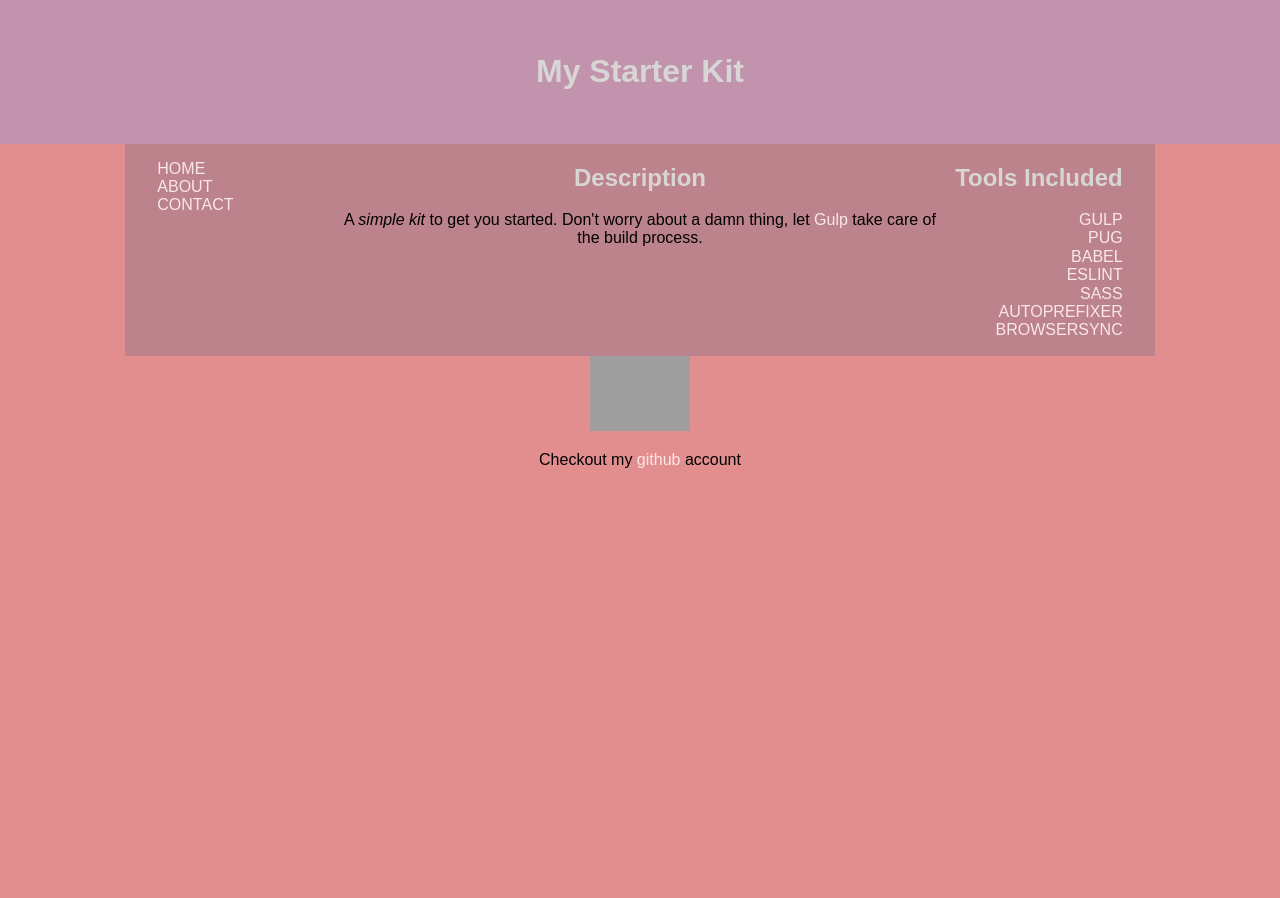
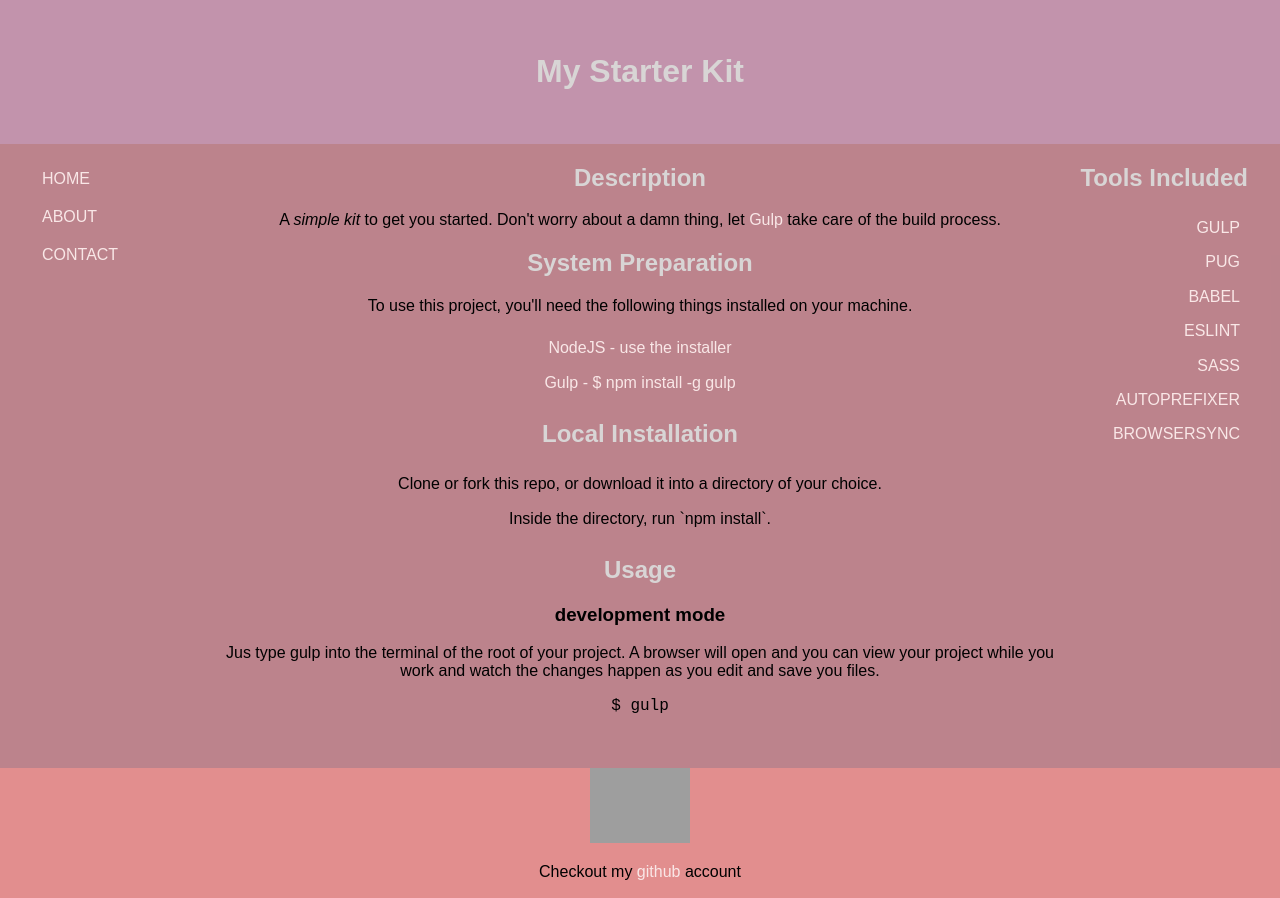
Before and after one commit to Eric-JT/my-starter-kit, a website: page index.pug in a window 1280 px wide. Before the commit the page ends 800 px from the top, so only its background shows below. Drawn offline with nearby package versions, Linux system fonts and the light colour scheme; files that its build step writes are made by us from their sources; grey boxes are pictures that could not be loaded.

Commit message:
added more content. adjusted link margins and padding

```diff
--- a/1-includes/4-main.pug
+++ b/1-includes/4-main.pug
@@ -8,6 +8,34 @@ main
         let #[a(href="http://gulpjs.com/") Gulp] take care
         of the build process.
 
+      h2 System Preparation
+
+      p To use this project, you'll need the following things installed on your machine.
+
+      ul
+        li: a(href="http://nodejs.org/") NodeJS - use the installer
+        li: a(href=tools["gulp"]) Gulp - $ npm install -g gulp
+
+      h2 Local Installation
+
+      ul
+        li Clone or fork this repo, or download it into a directory of your choice.
+        li Inside the directory, run `npm install`.
+
+      h2 Usage
+
+      h3 development mode
+
+      p.
+        Jus type gulp into the terminal of the root of your project.
+        A browser will open and you can view your project while you work
+        and watch the changes happen as you edit and save you files.
+
+      pre: code.
+        $ gulp
+
+
+
     section.tools.sidebar
       h2 Tools Included
       ul
--- a/2-assets/css/2-modules/_main-content.sass
+++ b/2-assets/css/2-modules/_main-content.sass
@@ -3,6 +3,9 @@ article
   flex-direction: column
   background: hsla(238, 12%, 47%, 0.32)
   padding: 0 2em 0 2em
+
+li
+  padding: .5em
 
 nav ul
   display: flex
@@ -13,6 +16,9 @@ nav ul
 
   li
     padding: 10px
+
+section
+  order: 2
 
 .tools
   order: 3
@@ -28,9 +34,10 @@ nav ul
     flex-direction: column
     text-align: left
 
-    li
-      padding: 0
-      margin: 0
+
+  li
+    padding: .5em
+    margin: 0
 
   article
     flex-direction: row
```
